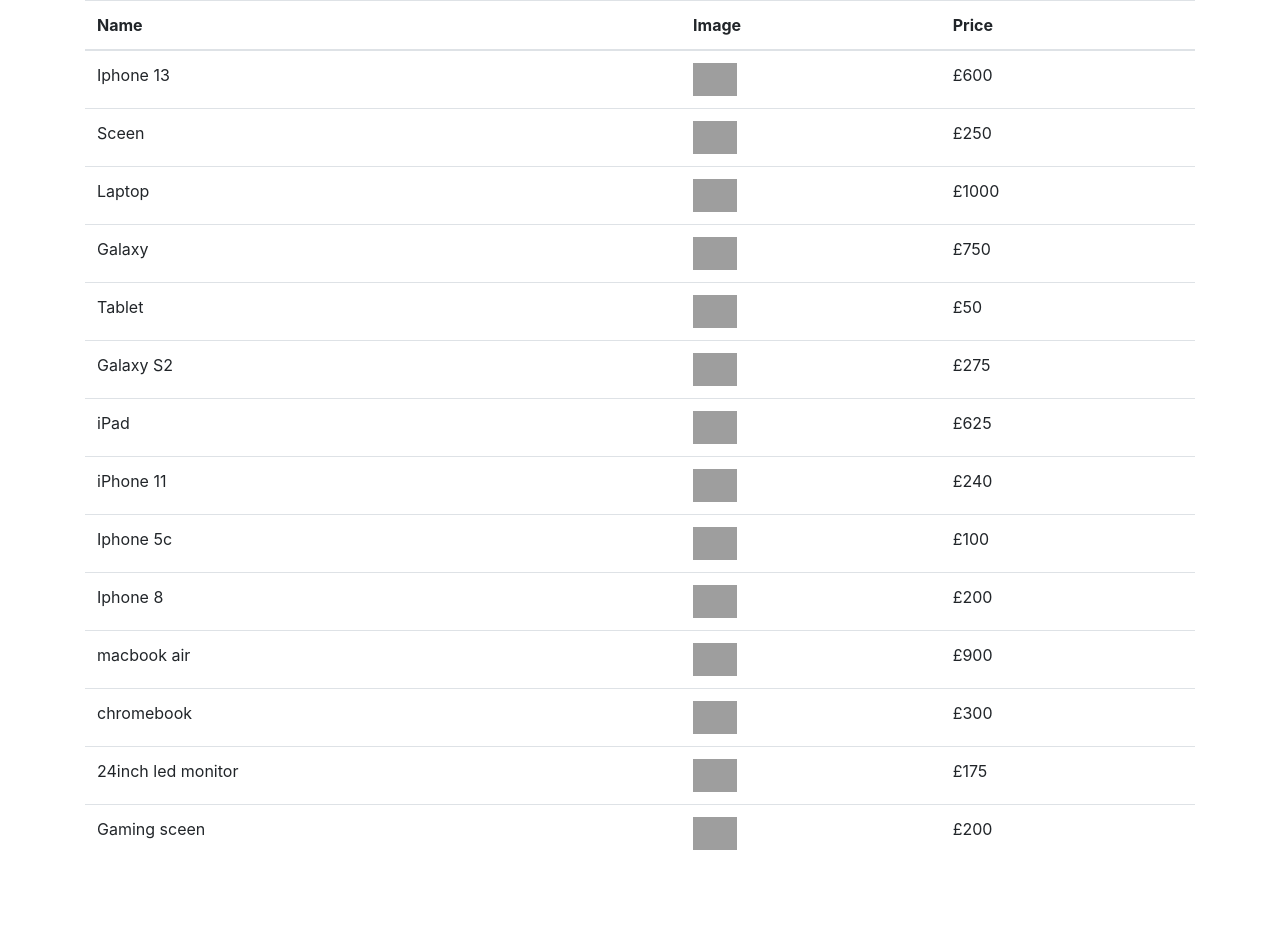
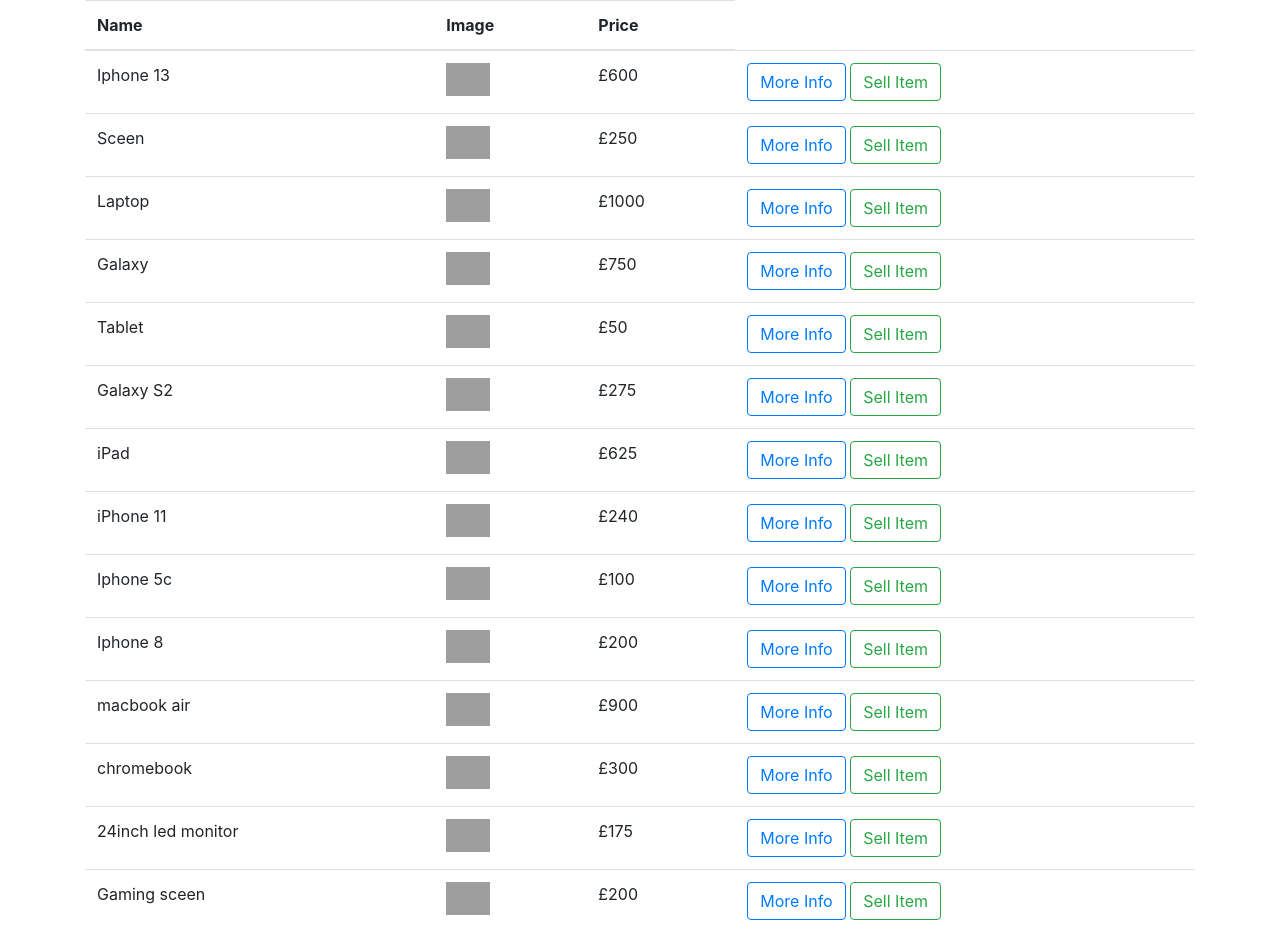
Before and after one commit to philwoz/djangoMarket, a Django app: template main/templates/main/myitemspage.html in a window 1280 px wide. Shown: the part 56-1004 px from the top of the page. Before the commit the page ends 906 px from the top, so only its background shows below. Run offline with Django 4.2, Linux system fonts and the light colour scheme; the template is opened without the code that fills it: values that come from a table or form of the project are taken from there, others are empty; data comes from the database, SQL or seed files in the repository; both versions use the stored data as it was after the commit; some libraries are stand-ins or nearby versions; grey boxes are pictures that could not be loaded.

Commit message:
added sell buttons + func

```diff
--- a/main/templates/main/include/items_modals.html
+++ b/main/templates/main/include/items_modals.html
@@ -62,3 +62,43 @@
     </div>
   </div>
 </div>
+
+
+<!-- Sell Item -->
+<div class="modal fade" id="Modal-SellConfirm{{ item.pk }}"
+     tabindex="-1"
+     aria-labelledby="exampleModalLabel" aria-hidden="true">
+  <div class="modal-dialog">
+    <div class="modal-content">
+      <div class="modal-header">
+        <h5 class="modal-title" id="ModalLabel">
+            Are you sure you want to sell {{ item.name }} ?
+        </h5>
+        <button type="button" class="close"
+                data-dismiss="modal" aria-label="Close">
+          <span aria-hidden="true">&times;</span>
+        </button>
+      </div>
+      <div class="modal-body">
+          <form method="POST">
+            {% csrf_token %}
+            <h4 class="text-center">
+                Value of {{ item.name }} is £{{ item.price }}
+            </h4>
+            <br>
+            <h6 class="text-center">
+                By clicking Sell, you will sell this item to the market
+            </h6>
+            <br>
+            <input type="hidden" name="sold-item" value="{{ item.name }}">
+            <button type="submit" class="btn btn-outline-success btn-block">Sell</button>
+        </form>
+      </div>
+      <div class="modal-footer">
+        <button type="button" class="btn btn-secondary"
+                data-dismiss="modal">Close
+        </button>
+      </div>
+    </div>
+  </div>
+</d
--- a/main/templates/main/myitemspage.html
+++ b/main/templates/main/myitemspage.html
@@ -23,16 +23,16 @@ Django Market My Items
             <img alt="image" style="width:44px" src="{{ item.image_url}}">
         </td>
         <td>£{{ item.price }}</td>
-<!--        <td>-->
-<!--            <button type="button" class="btn btn-outline-primary"-->
-<!--                    data-toggle="modal" data-target="#Modal-MoreInfo{{ item.pk }}">-->
-<!--                More Info-->
-<!--            </button>-->
-<!--            <button type="button" class="btn btn-outline-success"-->
-<!--                    data-toggle="modal" data-target="#Modal-PurchaseConfirm{{ item.pk }}">-->
-<!--                Purchase this Item-->
-<!--            </button>-->
-<!--        </td>-->
+        <td>
+            <button type="button" class="btn btn-outline-primary"
+                    data-toggle="modal" data-target="#Modal-MoreInfo{{ item.pk }}">
+                More Info
+            </button>
+            <button type="button" class="btn btn-outline-success"
+                    data-toggle="modal" data-target="#Modal-SellConfirm{{ item.pk }}">
+                Sell Item
+            </button>
+        </td>
 
 
     </tr>
```
Also changed, not shown: main/views.py (+9 -0 lines), db.sqlite3.
